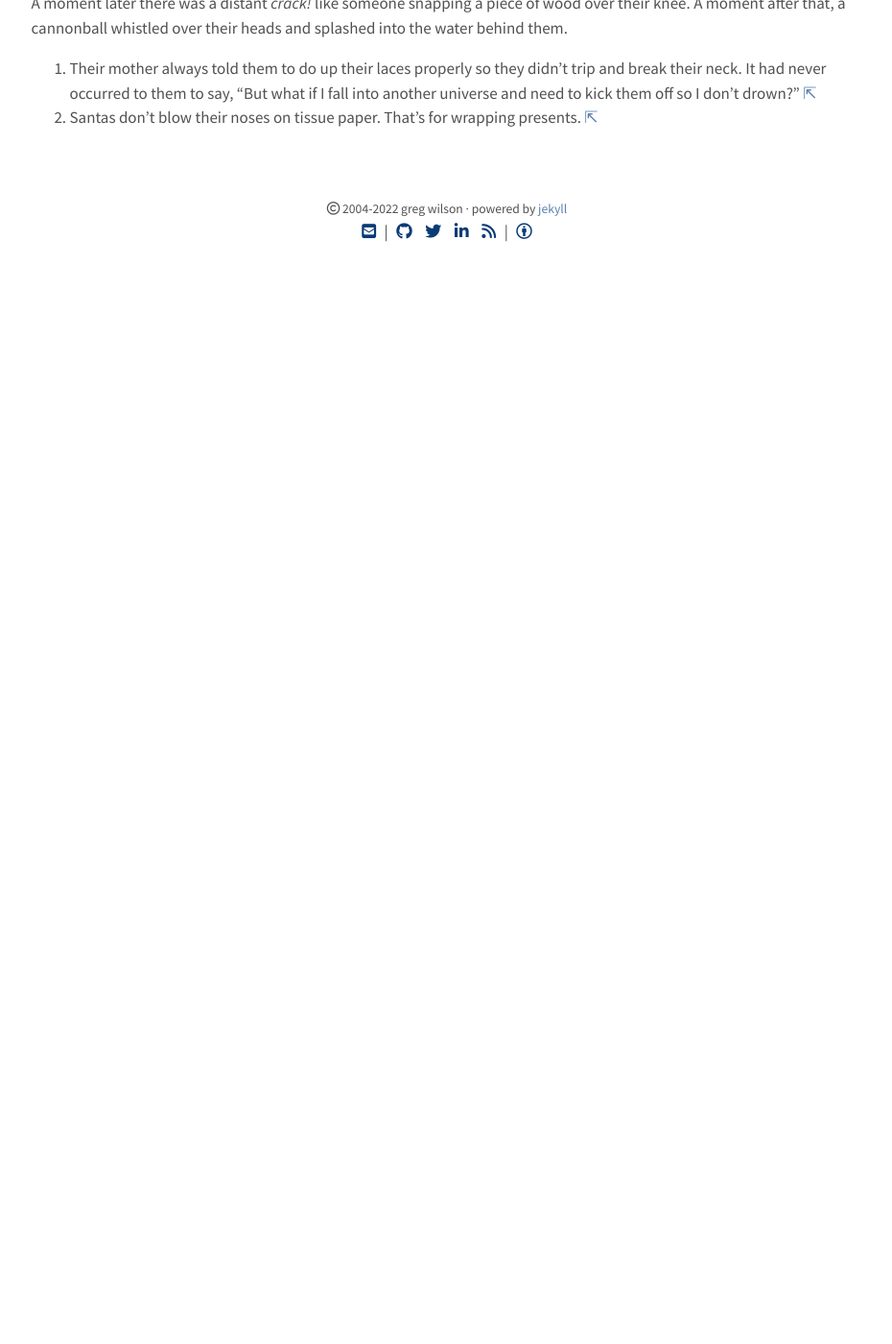
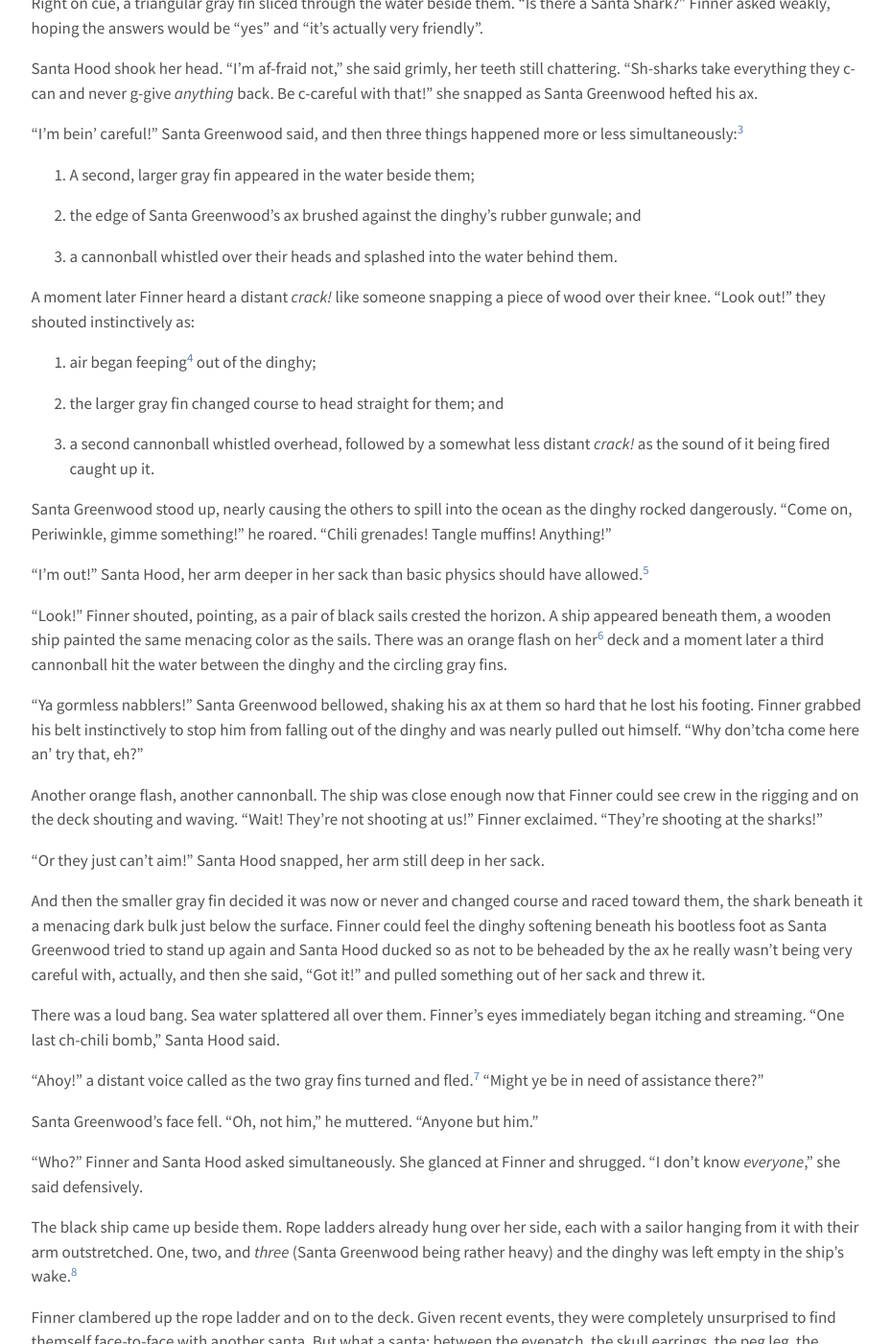
Before and after one commit to gvwilson/sensibleadventures, a Jekyll site: the page built from santas/santas.md, in a window 1280 px wide and 1400 px high, scrolled down 13110 px. Shown: the whole window at 96% size, without its empty margins (174-1104 px from the left). Built offline with Jekyll 4.4.1, drawn with Linux system fonts in a browser that asks for light colours; nearby versions of some CDN libraries; before the commit the page ends 13399 px from its top, so only the background shows below that; some of the changed text lies outside the part shown.

Commit message:
+952 words

```diff
--- a/santas/santas.md
+++ b/santas/santas.md
@@ -1127,18 +1127,174 @@
 hoping the answers would be "yes" and "I have a spare".
 
 But Santa Hood shook her head.
-"Used it al-already."
+"Used it a c-couple of chimneys ago."
 
-Santa Greenwood frowned,
-glaring at the ocean as if a billion liters of salt water could be intimidated.
+Santa Greenwood glared at the ocean
+as if a billion liters of salt water could be intimidated.
 "Well,
 we'd best figure somethin' out quick
-or we're gonna be in real trouble."
+or we're gonna be in some serious trouble."
 
-A moment later there was a distant *crack!*
+Right on cue,
+a triangular gray fin sliced through the water beside them.
+"Is there a Santa Shark?" Finner asked weakly,
+hoping the answers would be "yes" and "it's actually very friendly".
+
+Santa Hood shook her head.
+"I'm af-fraid not," she said grimly,
+her teeth still chattering.
+"Sh-sharks take everything they c-can
+and never g-give *anything* back.
+Be c-careful with that!" she snapped
+as Santa Greenwood hefted his ax.
+
+"I'm bein' careful!" Santa Greenwood said,
+and then three things happened more or less simultaneously:<sup>Whether
+or not things happen at the same time depends in part on who you are.
+If you're a helium atom,
+for example,
+you can expect to exist for billions of years,
+so "at the same time" includes pretty much all of human civilization so far.</sup>
+
+1.  A second, larger gray fin appeared in the water beside them;
+
+2.  the edge of Santa Greenwood's ax brushed against the dinghy's rubber gunwale; and
+
+3.  a cannonball whistled over their heads and splashed into the water behind them.
+
+A moment later Finner heard a distant *crack!*
 like someone snapping a piece of wood over their knee.
-A moment after that,
-a cannonball whistled over their heads and splashed into the water behind them.
+"Look out!" they shouted instinctively as:
+
+1.  air began feeping<sup>Some worlds have invented words that others would do well to borrow,
+    like the *eeeee* sound that air makes as it escapes from a pinched balloon neck
+    (or a rubber dinghy) is called "feeping" in Finner's world.
+    Our world's contribution to this exchange would be "phlegm",
+    which is another word that sounds exactly like the thing it describes.</sup> out of the dinghy;
+
+2.  the larger gray fin changed course to head straight for them; and
+
+3.  a second cannonball whistled overhead,
+    followed by a somewhat less distant *crack!*
+    as the sound of it being fired caught up it.
+
+Santa Greenwood stood up,
+nearly causing the others to spill into the ocean
+as the dinghy rocked dangerously.
+"Come on, Periwinkle, gimme something!" he roared.
+"Chili grenades! Tangle muffins! Anything!"
+
+"I'm out!" Santa Hood,
+her arm deeper in her sack than basic physics should have allowed.<sup>Basic physics
+was actually quite uncomfortable about this,
+but nobody thought to ask it.
+Quantum physics would have just said, "Whatever, dude."</sup>
+
+"Look!" Finner shouted, pointing,
+as a pair of black sails crested the horizon.
+A ship appeared beneath them,
+a wooden ship painted the same menacing color as the sails.
+There was an orange flash on her<sup></sup> deck
+and a moment later a third cannonball hit the water
+between the dinghy and the circling gray fins.
+
+"Ya gormless nabblers!" Santa Greenwood bellowed,
+shaking his ax at them so hard
+that he lost his footing.
+Finner grabbed his belt instinctively to stop him from falling out of the dinghy
+and was nearly pulled out himself.
+"Why don'tcha come here an' try that, eh?"
+
+Another orange flash, another cannonball.
+The ship was close enough now that Finner could see
+crew in the rigging and on the deck
+shouting and waving.
+"Wait! They're not shooting at us!"
+Finner exclaimed.
+"They're shooting at the sharks!"
+
+"Or they just can't aim!"
+Santa Hood snapped,
+her arm still deep in her sack.
+
+And then the smaller gray fin decided it was now or never
+and changed course and raced toward them,
+the shark beneath it a menacing dark bulk just below the surface.
+Finner could feel the dinghy softening beneath his bootless foot
+as Santa Greenwood tried to stand up again
+and Santa Hood ducked so as not to be beheaded by the ax
+he really wasn't being very careful with,
+actually,
+and then she said, "Got it!" and pulled something out of her sack and threw it.
+
+There was a loud bang.
+Sea water splattered all over them.
+Finner's eyes immediately began  itching and streaming.
+"One last ch-chili bomb," Santa Hood said.
+
+"Ahoy!" a distant voice called as the two gray fins turned and fled.<sup>Or rather,
+decided *quite independently of their changed circumstances*
+that it was a good time to pursue other opportunities,
+because sharks *never* "flee".</sup>
+"Might ye be in need of assistance there?"
+
+Santa Greenwood's face fell.
+"Oh, not him," he muttered.
+"Anyone but him."
+
+"Who?" Finner and Santa Hood asked simultaneously.
+She glanced at Finner and shrugged.
+"I don't know *everyone*," she said defensively.
+
+The black ship came up beside them.
+Rope ladders already hung over her side,
+each with a sailor hanging from it with their arm outstretched.
+One, two, and *three* (Santa Greenwood being rather heavy)
+and the dinghy was left empty in the ship's wake.<sup>The dinghy
+rather appreciated having some time to itself,
+what with the first few minutes of its inflated existence
+being so full of new experiences.
+Then it sank,
+which only goes to show---something.</sup>
+
+Finner clambered up the rope ladder and on to the deck.
+Given recent events,
+they were completely unsurprised to find themself face-to-face with another santa.
+But what a santa:
+between the eyepatch,
+the skull earrings,
+the peg leg,
+the parrot (with a peg leg of her own)
+and the very large and very sharp cutlass in his hands,
+*this* was the kind of santa other santas dreamed of growing up to be.
+
+"Well, ain't you the lucky ones?" the santa boomed,
+a twinkle in his eye.
+"Us happenin' along just now an' all.
+Coulda been mighty dicey there, mighty dicey indeed."
+
+"We were doin' all right," Santa Greenwood muttered sullenly.
+
+"Aye, I could see that," the pirate santa said,
+straight-faced.
+"Ah, but where's me manners?
+I'm Cap'n Clausbeard,
+an' this is my crew."
+He waved his sword to include the dozen figures
+now standing around and behind the new arrivals,
+all of whom just happened to have sharp implements or thuddy things<sup>I.e.,
+things that go "thud" when they hit you.</sup>
+in their hands.
+
+"This is Santa Hood,"
+Santa Greenwood said reluctantly.
+"And Figleaf---they're Miss Tumbly's."
+
+"It's Finner," Finner corrected automatically,
+No-one noticed.
+
+Santa Greenwood sighed heavily and gestured at Captain Clausbeard.
+"Folks---this is my dad."
 
 </section>
 
```
